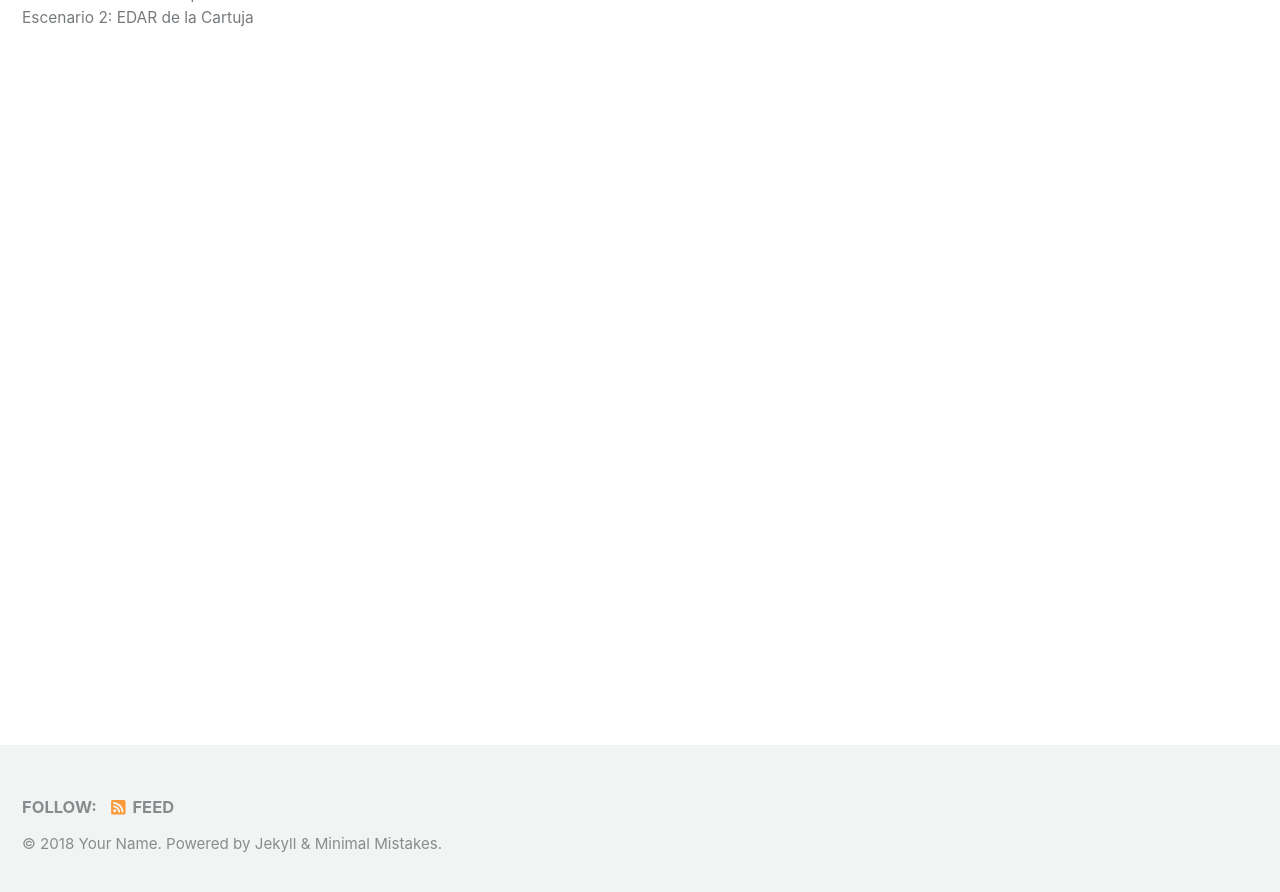
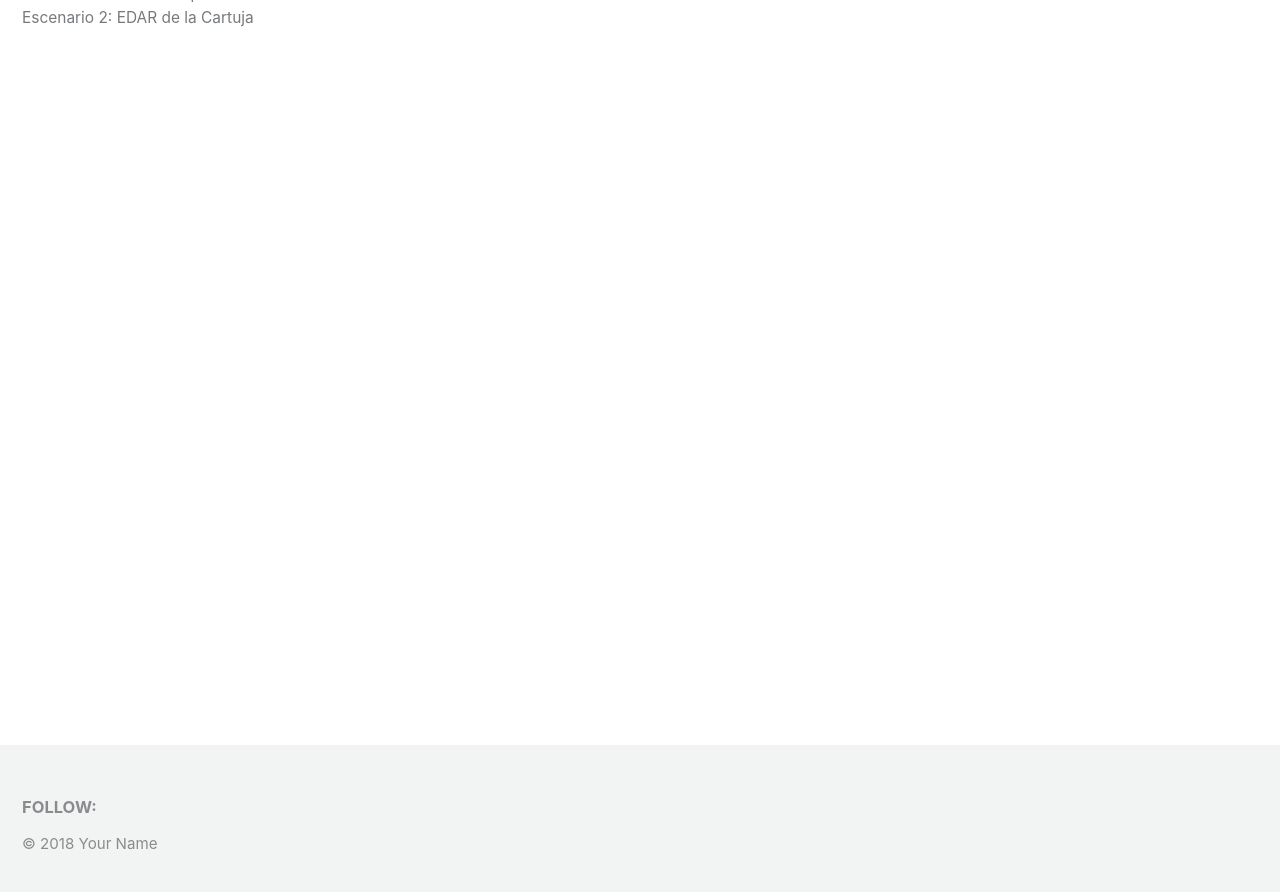
Before and after one commit to MikelAmutxas/mikelamutxas.github.io, a Jekyll site: the page built from _pages/aplication_stages.html, in a window 1280 px wide and 900 px high, scrolled down 253 px. Shown: the top 892 px of the window. Built offline with Jekyll 4.4.1, drawn with Linux system fonts in a browser that asks for light colours; nearby versions of some CDN libraries.

Commit message:
more content added

```diff
--- a/_includes/footer.html
+++ b/_includes/footer.html
@@ -18,8 +18,7 @@
     {% if site.author.bitbucket %}
       <li><a href="https://bitbucket.org/{{ site.author.bitbucket }}"><i class="fab fa-fw fa-bitbucket" aria-hidden="true"></i> Bitbucket</a></li>
     {% endif %}
-    <li><a href="{% if site.atom_feed.path %}{{ site.atom_feed.path }}{% else %}{{ '/feed.xml' | relative_url }}{% endif %}"><i class="fas fa-fw fa-rss-square" aria-hidden="true"></i> {{ site.data.ui-text[site.locale].feed_label | default: "Feed" }}</a></li>
   </ul>
 </div>
 
-<div class="page__footer-copyright">&copy; {{ site.time | date: '%Y' }} {{ site.name | default: site.title }}. {{ site.data.ui-text[site.locale].powered_by | default: "Powered by" }} <a href="https://jekyllrb.com" rel="nofollow">Jekyll</a> &amp; <a href="https://mademistakes.com/work/minimal-mistakes-jekyll-theme/" rel="nofollow">Minimal Mistakes</a>.</div>
+<div class="page__footer-copyright">&copy; {{ site.time | date: '%Y' }} {{ site.name | default: site.title }}</div>
```
Also changed, not shown: 12 other files.
